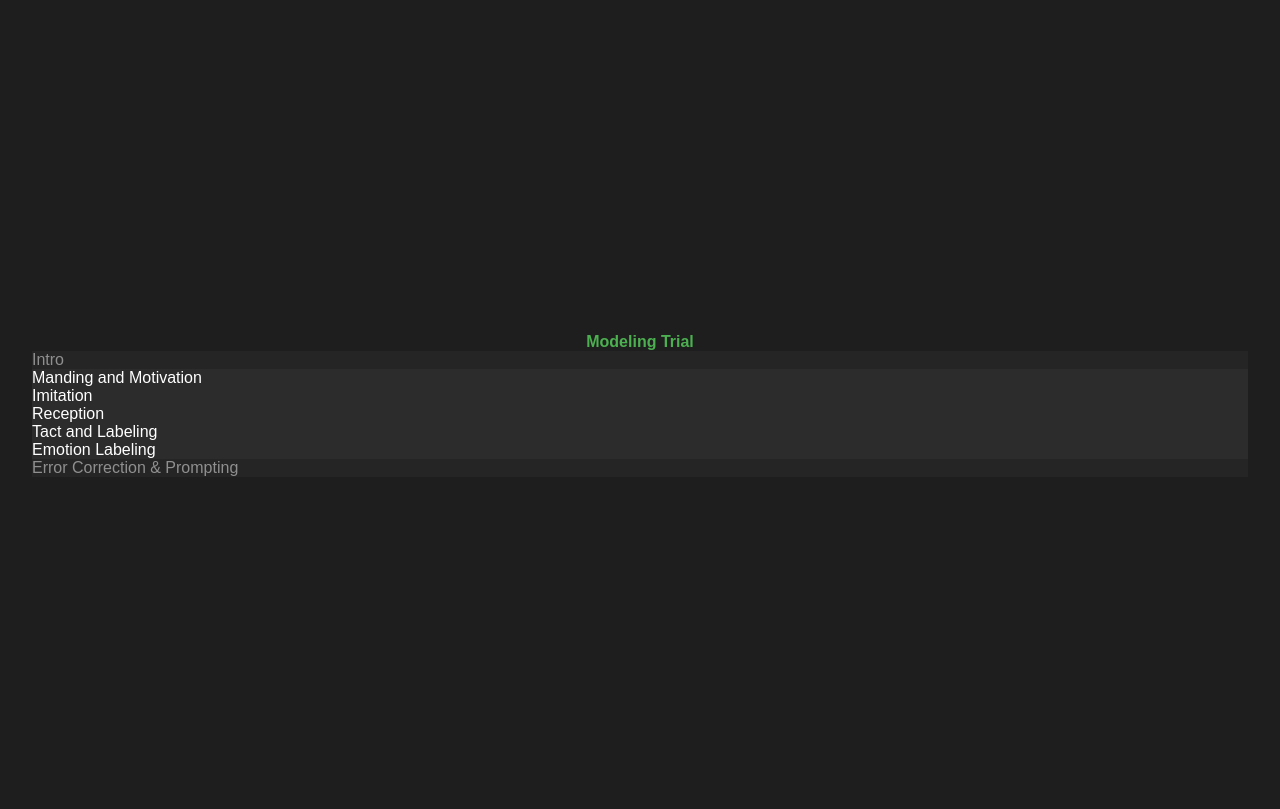
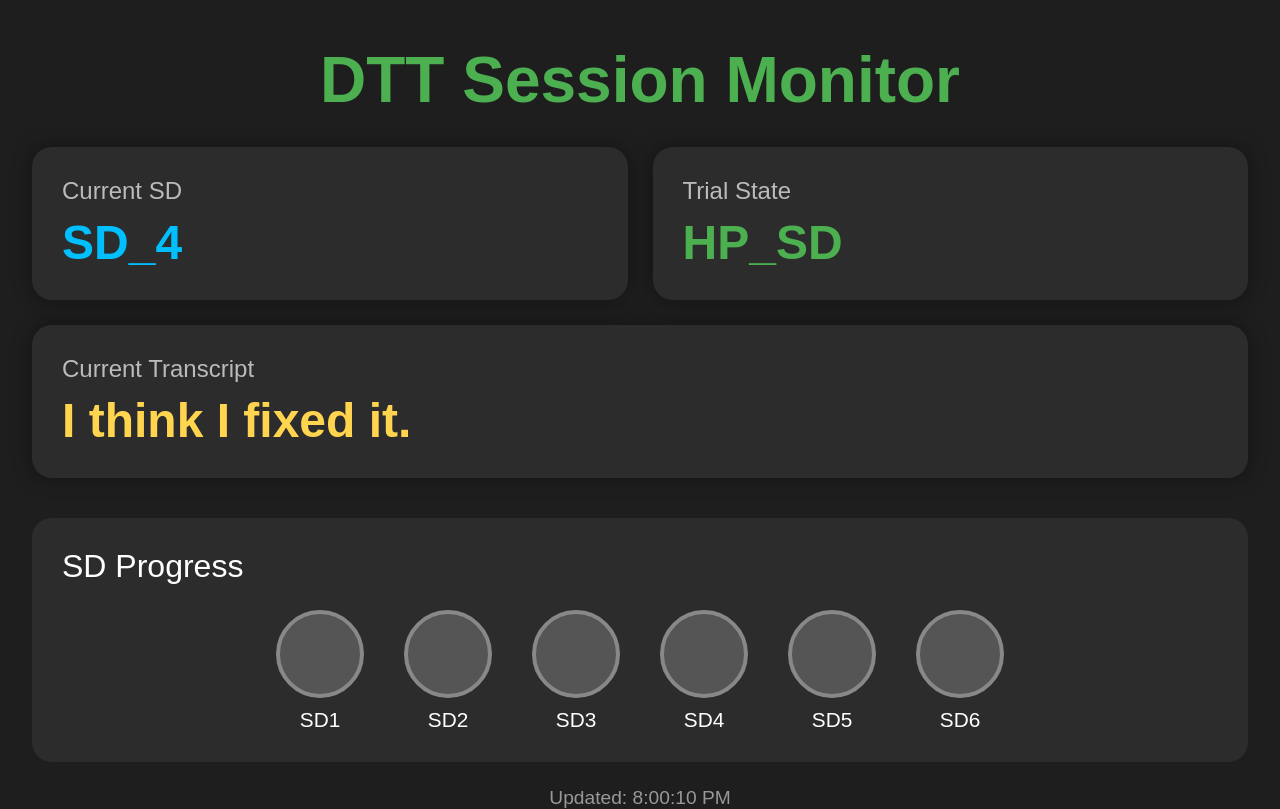
Before and after one commit to Intelligent-Robotics-Lab/bst-study, a Flask app: page / in a window 1280 px wide. Before the commit the page ends 476 px from the top, so only its background shows below. Run offline with Flask 3, Linux system fonts and the light colour scheme; data that the repository does not hold is empty.

Commit message:
Friday Demo Ready

```diff
--- a/data/monitor_state.json
+++ b/data/monitor_state.json
@@ -1,12 +1,9 @@
 {
-  "trial_sd": null,
-  "trial_state": "SD",
-  "screen": "modeling",
+  "trial_sd": "SD_4",
+  "trial_state": "HP_SD",
+  "screen": "rehearsal",
   "current_phase": 5,
-  "transcript": "Is that right? You should Think so.",
+  "transcript": "I think I fixed it.",
   "emotion": "surprise",
-  "completed_sds": [
-    "SD_3",
-    "SD_6"
-  ]
+  "completed_sds": []
 }
--- a/logic/bst.py
+++ b/logic/bst.py
@@ -17,13 +17,13 @@ async def BST():
         _furhats = await FurhatManager.initialize_furhat()
         print("[CONNECTED TO FURHAT]")
 
-    await Tutorial(agent=AGENT_TYPE).execute()
+    #await Tutorial(agent=AGENT_TYPE).execute()
     print("Executed tutorial")
 
-    await Instruction(agent=AGENT_TYPE).execute()
+    #await Instruction(agent=AGENT_TYPE).execute()
     print("Executed instruction")
 
-    await Modeling(agent=AGENT_TYPE).execute()
+    #await Modeling(agent=AGENT_TYPE).execute()
     print("Executed modeling")
 
     await DTT(agent=AGENT_TYPE).execute()
--- a/logic/feedback.py
+++ b/logic/feedback.py
@@ -39,7 +39,7 @@ client = OpenAI(
 
 SYSTEM_PROMPT = """
 You are evaluating trainer fidelity in a DTT session.
-
+Participant's Name = __________
 Trainer Persona:
 supportive
 
@@ -159,7 +159,7 @@ Improvement Rules:
 
 Feedback Statement Rules:
 
-* Address Carter directly.
+* Address Particpant directly.
 * Maximum 2 sentences.
 * Maximum 40 words.
 * Focus on the single most important observation.
--- a/templates/index.html
+++ b/templates/index.html
@@ -5,32 +5,13 @@
 
     <style>
 
-        :root {
-
-            /*
-            * Main scaling variable.
-            *
-            * Increase 1.0 -> 1.25 or 1.5 for larger TVs.
-            * Decrease to 0.8 for smaller displays.
-            */
-
-            --scale: min(
-                1,
-                calc(100vw / 1920),
-                calc(100vh / 1080)
-            );
-        }
-
         body {
             margin: 0;
             padding: 0;
             background: #1e1e1e;
             color: white;
             font-family: Arial, sans-serif;
-
-            width: 100vw;
-            height: 100vh;
-            overflow: hidden;
+            min-height: 100vh;
 
             display: flex;
             justify-content: center;
@@ -39,38 +20,37 @@
 
         .container {
             width: 95%;
-            max-width: calc(1600px * var(--scale));
+            max-width: 1600px;
         }
 
         h1 {
             text-align: center;
-            font-size: calc(4rem * var(--scale));
+            font-size: 4rem;
             color: #4CAF50;
-            margin-bottom: calc(30px * var(--scale));
+            margin-bottom: 30px;
         }
 
         .grid {
             display: grid;
             grid-template-columns: 1fr 1fr;
-            gap: calc(25px * var(--scale));
+            gap: 25px;
         }
 
         .card {
             background: #2c2c2c;
-            border-radius: calc(20px * var(--scale));
-            padding: calc(30px * var(--scale));
-            box-shadow: 0 0 calc(20px * var(--scale))
-                rgba(0,0,0,0.4);
+            border-radius: 20px;
+            padding: 30px;
+            box-shadow: 0 0 20px rgba(0,0,0,0.4);
         }
 
         .label {
-            font-size: calc(1.5rem * var(--scale));
+            font-size: 1.5rem;
             color: #bbbbbb;
-            margin-bottom: calc(10px * var(--scale));
+            margin-bottom: 10px;
         }
 
         .value {
-            font-size: calc(3rem * var(--scale));
+            font-size: 3rem;
             font-weight: bold;
             word-wrap: break-word;
         }
@@ -92,21 +72,21 @@
         }
 
         .progress-section {
-            margin-top: calc(40px * var(--scale));
+            margin-top: 40px;
             background: #2c2c2c;
-            border-radius: calc(20px * var(--scale));
-            padding: calc(30px * var(--scale));
+            border-radius: 20px;
+            padding: 30px;
         }
 
         .progress-title {
-            font-size: calc(2rem * var(--scale));
-            margin-bottom: calc(25px * var(--scale));
+            font-size: 2rem;
+            margin-bottom: 25px;
         }
 
         .circles {
             display: flex;
             justify-content: center;
-            gap: calc(40px * var(--scale));
+            gap: 40px;
             flex-wrap: wrap;
         }
 
@@ -117,35 +97,30 @@
         }
 
         .circle {
-            width: calc(80px * var(--scale));
-            height: calc(80px * var(--scale));
-
+            width: 80px;
+            height: 80px;
             border-radius: 50%;
             background: #555;
-
-            border: calc(4px * var(--scale))
-                solid #888;
-
+            border: 4px solid #888;
             transition: 0.3s;
         }
 
         .circle.completed {
             background: #4CAF50;
             border-color: #6cff73;
-            box-shadow: 0 0 calc(20px * var(--scale))
-                #4CAF50;
+            box-shadow: 0 0 20px #4CAF50;
         }
 
         .circle-label {
-            margin-top: calc(10px * var(--scale));
-            font-size: calc(1.3rem * var(--scale));
+            margin-top: 10px;
+            font-size: 1.3rem;
         }
 
         .timestamp {
             text-align: center;
-            margin-top: calc(25px * var(--scale));
+            margin-top: 25px;
             color: #999;
-            font-size: calc(1.2rem * var(--scale));
+            font-size: 1.2rem;
         }
 
         /* Multi-screen support */
@@ -161,47 +136,34 @@
         .phase-list {
             display: flex;
             flex-direction: column;
-            gap: calc(20px * var(--scale));
-
-            max-width: calc(1000px * var(--scale));
-
+            gap: 20px;
+            max-width: 1000px;
             margin: 0 auto;
         }
 
         .phase {
             display: flex;
             align-items: center;
-
-            gap: calc(20px * var(--scale));
-
+            gap: 20px;
             background: #2c2c2c;
-
-            padding: calc(25px * var(--scale));
-
-            border-radius: calc(15px * var(--scale));
-
-            font-size: calc(2rem * var(--scale));
-
+            padding: 25px;
+            border-radius: 15px;
+            font-size: 2rem;
             transition: 0.3s;
         }
 
         .phase-circle {
-            width: calc(40px * var(--scale));
-            height: calc(40px * var(--scale));
-
+            width: 40px;
+            height: 40px;
             border-radius: 50%;
-
-            border: calc(3px * var(--scale))
-                solid #888;
-
+            border: 3px solid #888;
             background: #555;
         }
 
         .phase.completed .phase-circle {
             background: #4CAF50;
             border-color: #6cff73;
-            box-shadow: 0 0 calc(15px * var(--scale))
-                #4CAF50;
+            box-shadow: 0 0 15px #4CAF50;
         }
 
         .phase.pending {
@@ -211,7 +173,9 @@
         .phase.completed {
             opacity: 1;
         }
-
+        .transcript-card {
+            grid-column: 1 / -1;
+        }
     </style>
 </head>
 
@@ -219,7 +183,7 @@
 
 <!-- MONITOR SCREEN -->
 
-<div id="rehearsal" class="container screen active">
+<div id="rehersal" class="container screen active">
 
     <h1>DTT Session Monitor</h1>
 
@@ -235,15 +199,11 @@
             <div id="state" class="value state">---</div>
         </div>
 
-        <div class="card">
+        <div class="card transcript-card">
             <div class="label">Current Transcript</div>
             <div id="transcript" class="value transcript">---</div>
         </div>
 
-        <div class="card">
-            <div class="label">Emotion Detected</div>
-            <div id="emotion" class="value emotion">---</div>
-        </div>
 
     </div>
 
@@ -396,7 +356,7 @@ function showScreen(screenName) {
             .classList.add("active");
     }
     else {
-        document.getElementById("rehearsal")
+        document.getElementById("rehersal")
             .classList.add("active");
     }
 }
@@ -459,8 +419,6 @@ async function updateMonitor() {
         document.getElementById("transcript").textContent =
             data.transcript || "---";
 
-        document.getElementById("emotion").textContent =
-            data.emotion || "---";
 
         const completed = data.completed_sds || [];
 
@@ -492,9 +450,6 @@ async function updateMonitor() {
             "---";
 
         document.getElementById("transcript").textContent =
-            "---";
-
-        document.getElementById("emotion").textContent =
             "---";
     }
 }
```
Also changed, not shown: logic/dtt.py (+11 -7 lines).
